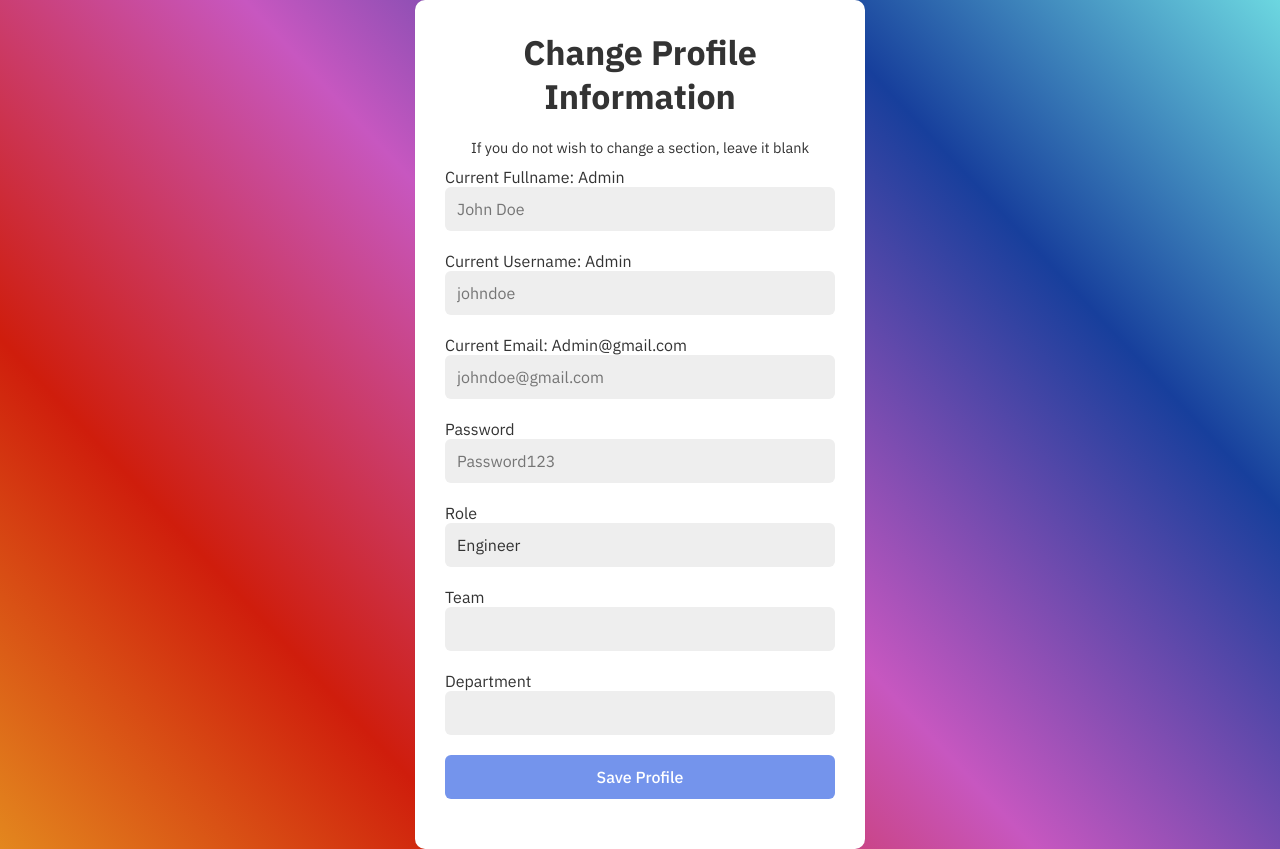
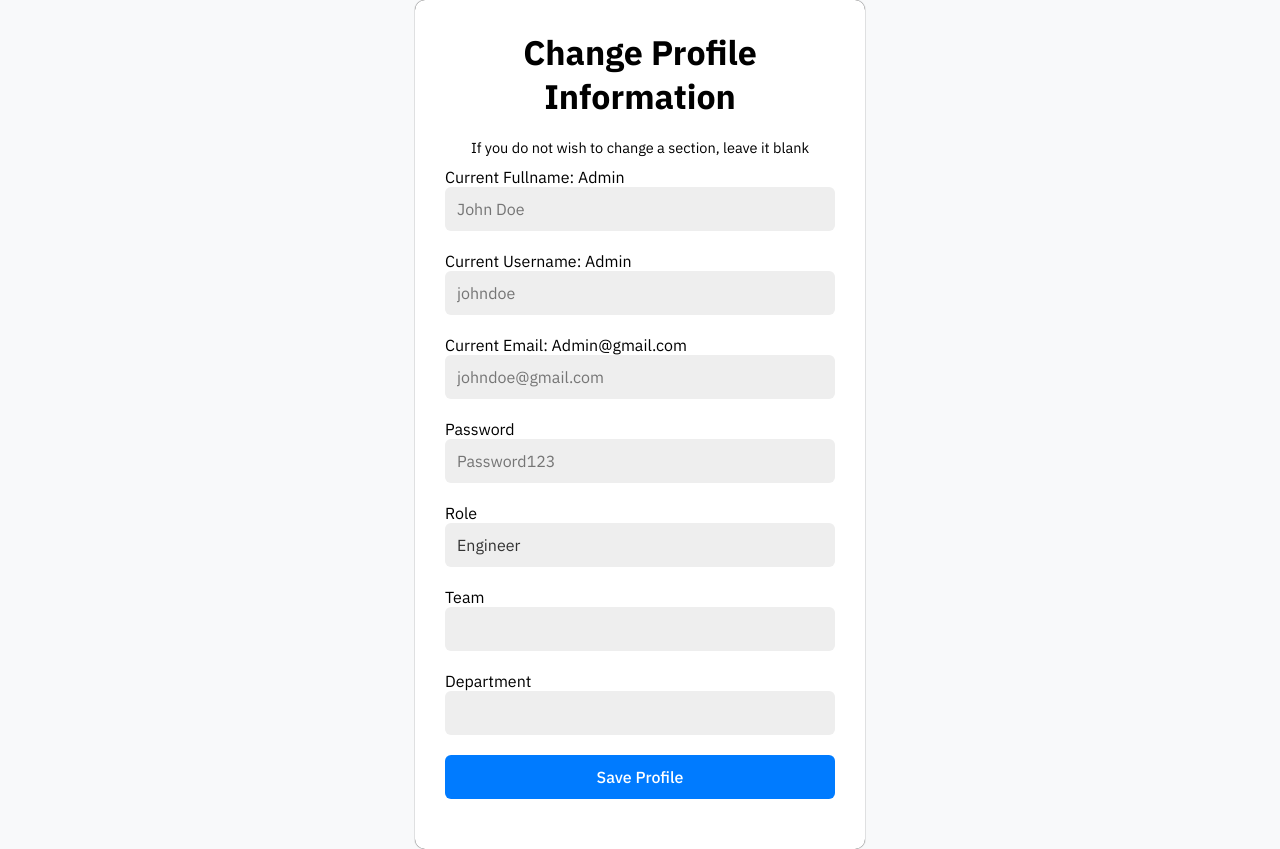
Before and after one commit to dyokox/Sky_HealthCheck, a Django app: page /profile in a window 1280 px wide. Run offline with Django 5.2, Linux system fonts and the light colour scheme; a user stored in the database is signed in.

Commit message:
Update style.css
Changed the background colour, and the button colours for a more cohesive look

```diff
--- a/SD/SDGC/static/style.css
+++ b/SD/SDGC/static/style.css
@@ -13,9 +13,7 @@ body {
     justify-content: center;
     align-items: center;
     min-height: 100vh;
-    background: #e3871e;
-    background: linear-gradient(47deg,rgba(227, 135, 30, 1) 0%, rgba(207, 29, 12, 1) 23%, rgba(199, 87, 192, 1) 50%, rgba(23, 63, 156, 1) 77%, rgba(108, 215, 224, 1) 100%);
-    color: #333;
+    background: #f8f9fa;
 }
 
 .container {
@@ -28,7 +26,7 @@ body {
     padding: 30px;
     background: #fff;
     border-radius: 10px;
-    box-shadow: 0 0 1px rgba(0, 0, 0, 0.1);
+    box-shadow: 0 0 1px rgba(0, 0, 0, 20);
 }
 
 h2 {
@@ -52,7 +50,7 @@ input, select {
 button {
     width: 100%;
     padding: 12px;
-    background: #7494ec;
+    background: #007BFF;
     border-radius: 6px;
     border: none;
     cursor: pointer;
@@ -64,7 +62,7 @@ button {
 }
 
 button:hover {
-    background: #6884d3;
+    background: #0056b3;
 }
 
 p {
```
